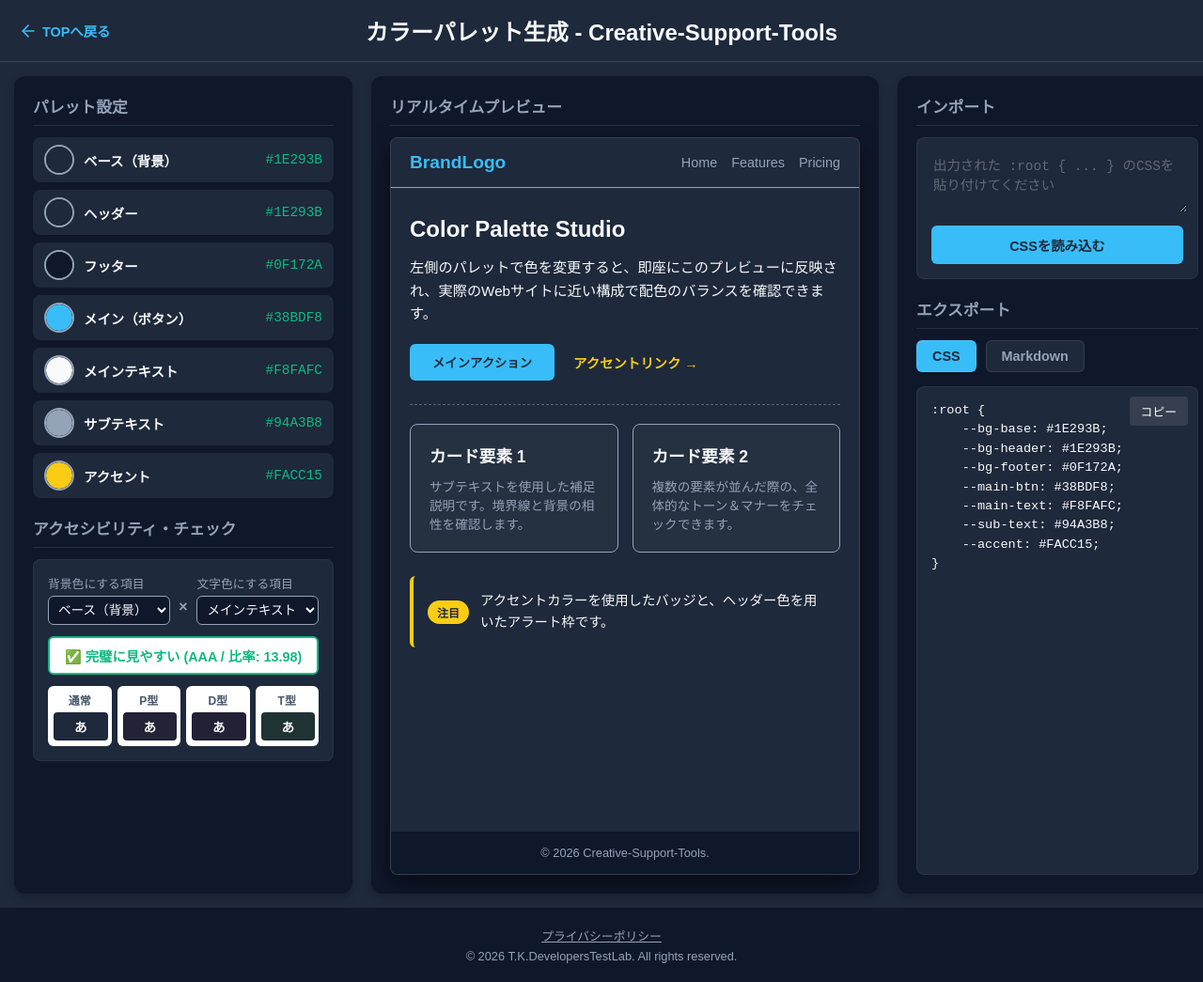
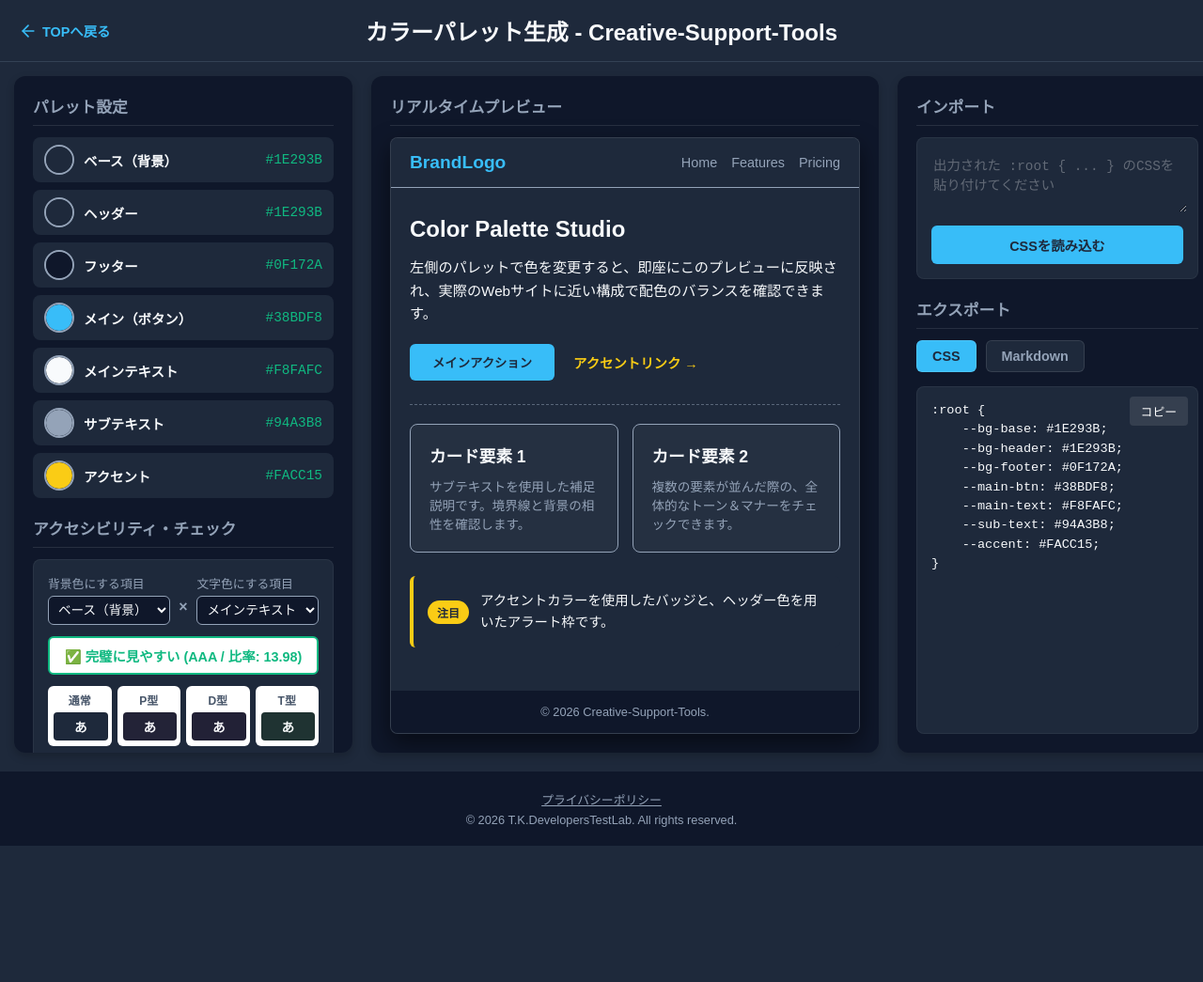
Before and after one commit to Tukigase/creative-support-tools, a Jekyll site: the page built from colorPalette.html, in a window 1280 px wide. Shown: the whole page at 94% size. Built offline with Jekyll 4.4.1, drawn with Linux system fonts in a browser that asks for light colours; after the commit the page ends 900 px from its top, so only the background shows below that.

Commit message:
css改善

```diff
--- a/assets/css/colorPalette.css
+++ b/assets/css/colorPalette.css
@@ -6,7 +6,7 @@
     max-width: 1600px;
     margin: 0 auto;
     /* 上下のマージンを削る */
-    height: calc(100vh - 30px);
+    height: calc(100vh - 180px);
     /* 画面の高さにピッタリ合わせる */
     display: flex;
     flex-direction: column;
@@ -269,6 +269,7 @@
     flex-direction: column;
     flex: 1;
     /* 親のパネルに合わせて縦いっぱいに伸びる */
+    min-height: 350px;
 }
 
 .mock-header {
```
